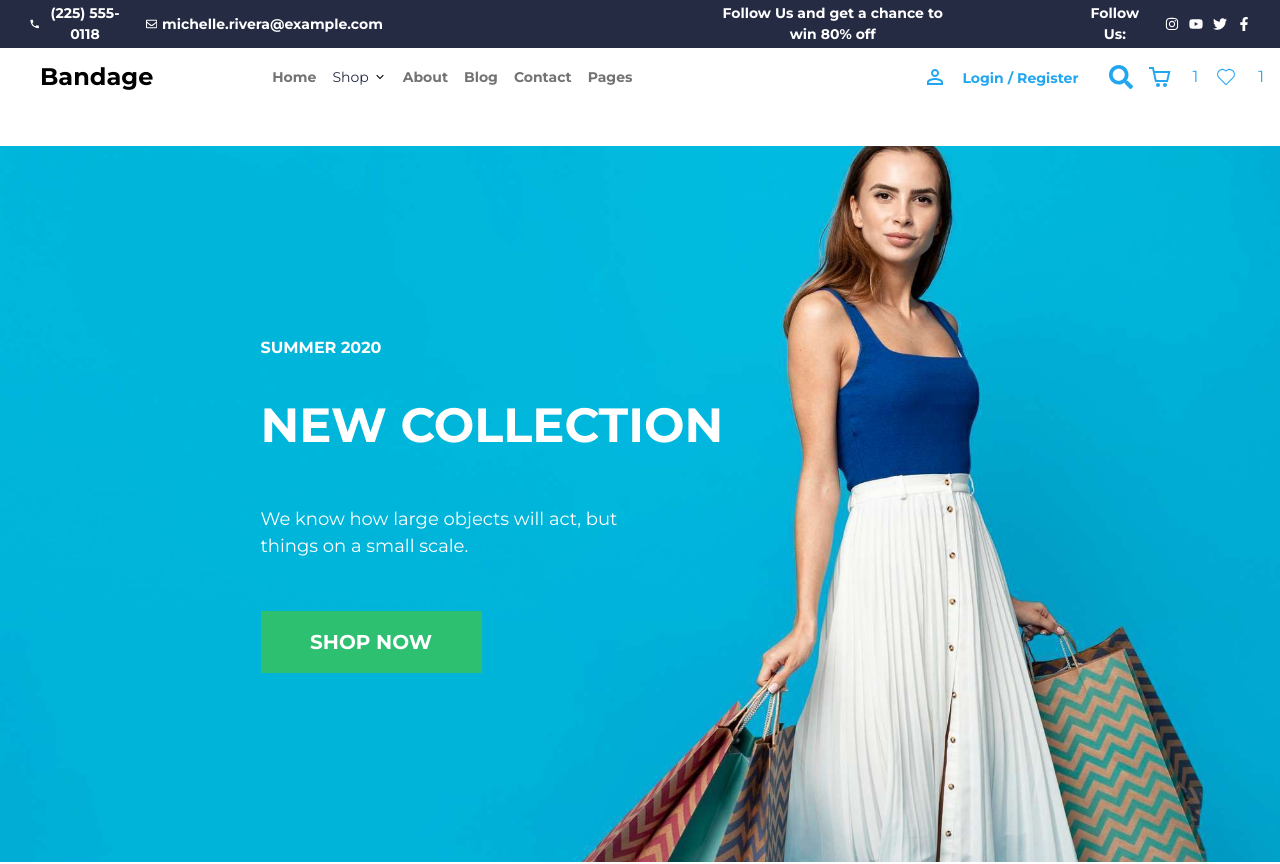
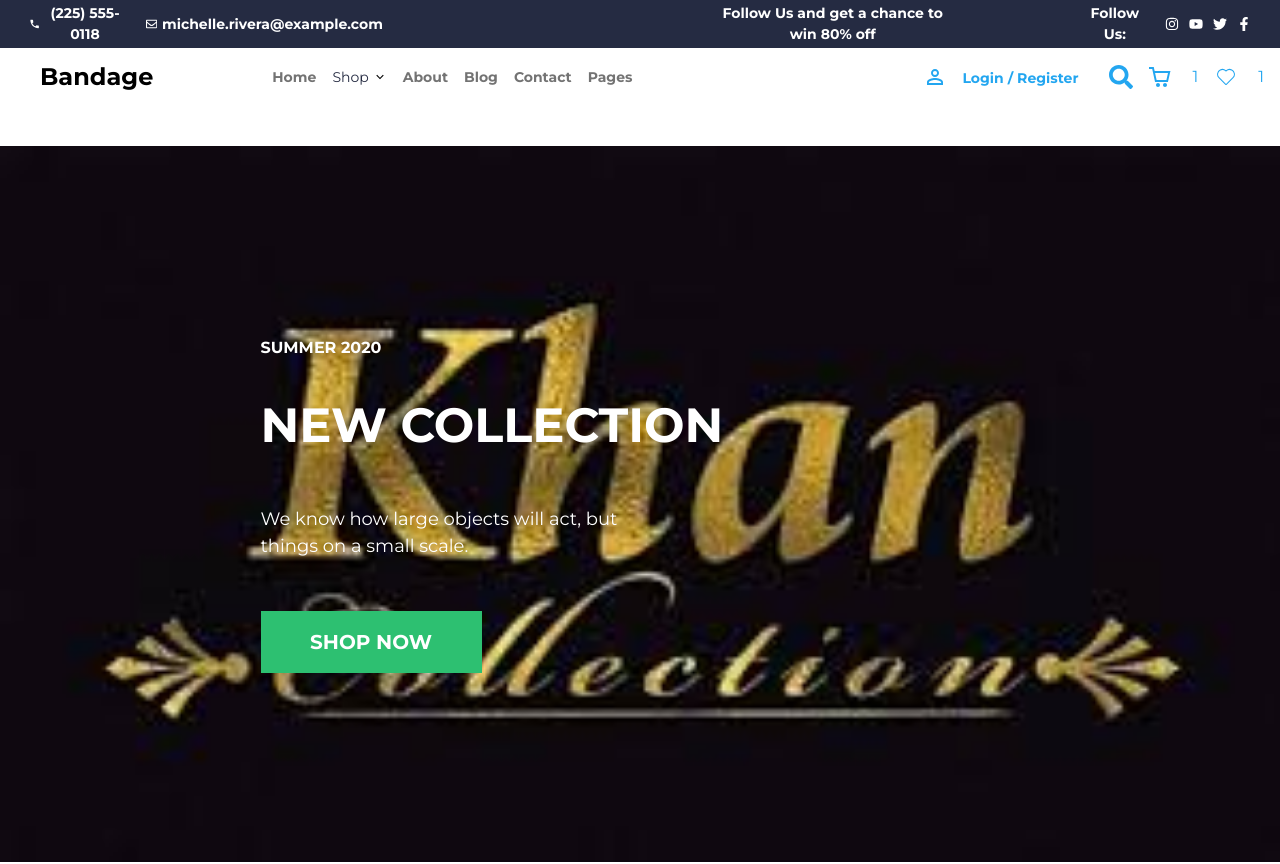
Before and after one commit to Niba-khan/Hackathon-3, a Next.js app: page / in a window 1280 px wide. Shown: the top 864 px of the page. Built offline with nearby package versions, Linux system fonts and the light colour scheme; a web font is replaced by a local one.

Commit message:
Update heroSection.tsx

```diff
--- a/src/app/components/heroSection.tsx
+++ b/src/app/components/heroSection.tsx
@@ -7,7 +7,7 @@ export default function HeroSection() {
 
       <div className="absolute inset-0">
         <Image
-          src="/images/heroImage.png"
+          src="/images/logo.jpeg"
           alt="Background"
           width={1440}
           height={716}
```
